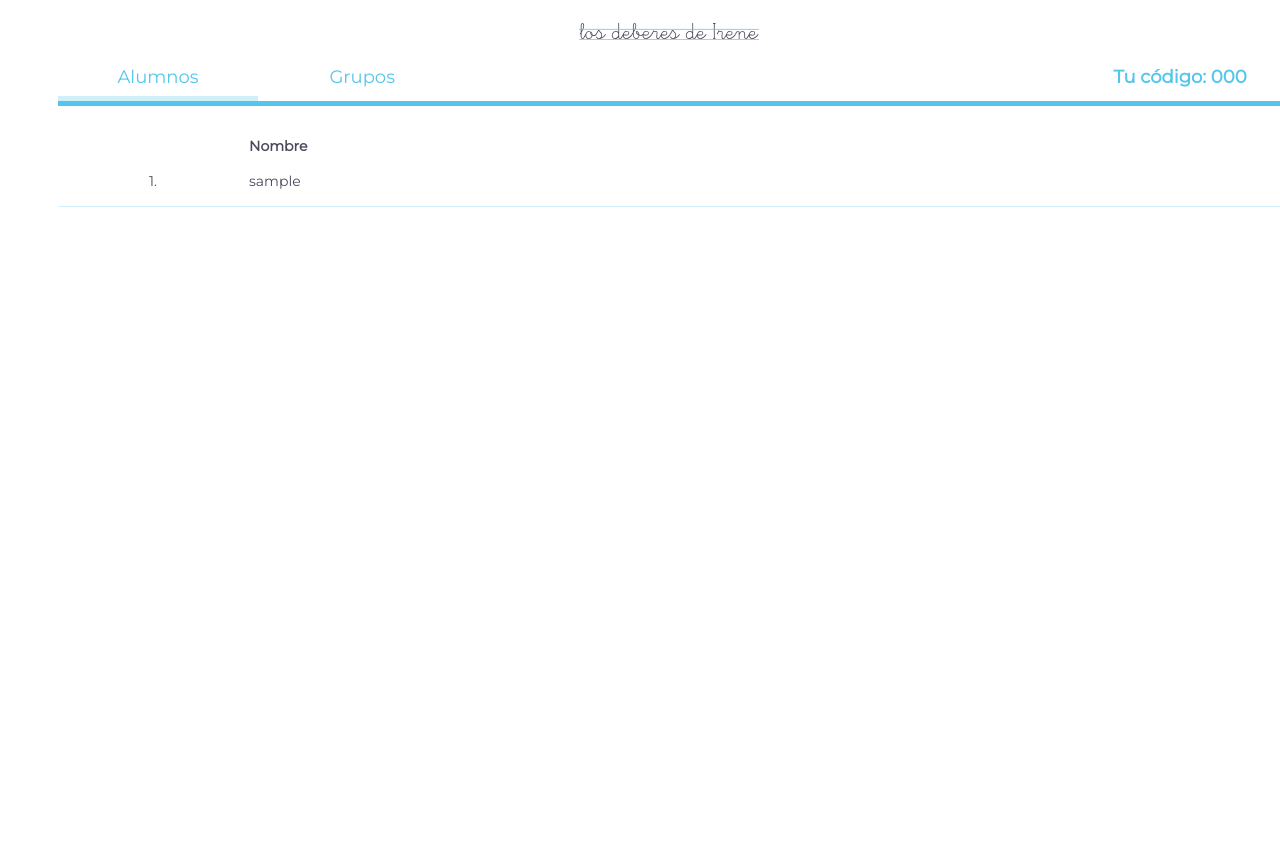
After one commit to pabloalba/losdeberesdeireneweb, a Django app: template los_deberes_de_irene/templates/los_deberes_de_irene/teacher.html in a window 1280 px wide. The commit adds this page. Run offline with Django 3.2, Linux system fonts and the light colour scheme; the template is opened without the code that fills it: most values are stand-ins (such as "Sample title", 1, 10 or a date in 2020).

Commit message:
Teachers and students lists

```diff
--- a/homework/admin.py
+++ b/homework/admin.py
@@ -15,3 +15,4 @@ class PageAdmin(admin.ModelAdmin):
 admin.site.register(PageFolder, PageFolderAdmin)
 admin.site.register(Page, PageAdmin)
 admin.site.register(Label)
+admin.site.register(Profile)
--- a/los_deberes_de_irene/forms.py
+++ b/los_deberes_de_irene/forms.py
@@ -5,6 +5,7 @@ from django.contrib.auth.models import User
 
 class NewUserForm(UserCreationForm):
     email = forms.EmailField(required=True)
+    user_type = forms.CharField(required=True)
 
     class Meta:
         model = User
--- a/los_deberes_de_irene/static/css/browser.css
+++ b/los_deberes_de_irene/static/css/browser.css
@@ -61,3 +61,7 @@
 .page-grid .grid-item.page span a {
   color: #000000;
 }
+
+.code {
+    font-weight: bold;
+}
--- a/los_deberes_de_irene/static/css/home.css
+++ b/los_deberes_de_irene/static/css/home.css
@@ -66,6 +66,15 @@
   width: 100%;
 }
 
+.main-form select {
+  border: none;
+  display: block;
+  font-size: 18px;
+  outline: none;
+  padding: 15px 20px;
+  width: 100%;
+}
+
 .special-button-login {
   background-color: #54C6EB;
   border-radius: 10px;
@@ -75,6 +84,7 @@
   font-weight: 400;
   padding: 10px 17px;
   margin-top: 50px;
+  cursor: pointer;
 }
 
 .special-button-login.register {
--- a/los_deberes_de_irene/static/css/layout.css
+++ b/los_deberes_de_irene/static/css/layout.css
@@ -31,6 +31,10 @@ a {
   background-color: #FFFFFF;
 }
 
+.main-container.students {
+  background: #FFFFFF;
+}
+
 .main-container::before {
   background: url("/static/img/spiral-top.png");
   content: "";
@@ -51,6 +55,13 @@ a {
   width: 58px;
 }
 
+.main-container.students::before {
+    background: #FFFFFF;
+}
+.main-container.students::after {
+    background: #FFFFFF;
+}
+
 .header {
   display: flex;
   flex-direction: row;
@@ -66,10 +77,24 @@ a {
   border-bottom: 5px solid #F2484B;
 }
 
+.header.students {
+  flex-direction: column;
+  align-items: start;
+  height: 101px;
+  border-bottom: 5px solid #54C6EB;
+  margin-left: 62px;
+  margin-right: 62px;
+}
+
 .header-logo {
   height: 17px;
   margin-left: calc(200px - 58px);
   float: left;
+}
+
+.header.students .header-logo{
+  height: 17px;
+  margin: 23px auto 10px;
 }
 
 .header-title {
@@ -85,3 +110,27 @@ a {
   font-size: 25px;
   padding: 10px 15px;
 }
+
+.header.students .tabs-title-container{
+  height: 46px;
+}
+
+.header.students .tabs-title-item {
+  display: inline-block;
+  width: 200px;
+  height: 100%;
+  border-bottom: 5px solid #FFFFFF;
+  text-align: center;
+  color: #54C6EB;
+  font-size: 18px;
+  line-height: 55px;
+}
+
+.header.students .tabs-title-item.selected{
+  border-bottom: 5px solid #D0EFF9;
+}
+
+.header.students .tabs-title-item.code{
+  position: absolute;
+  right:0;
+}
--- a/los_deberes_de_irene/static/css/main.css
+++ b/los_deberes_de_irene/static/css/main.css
@@ -2,3 +2,4 @@
 @import url(layout.css);
 @import url(home.css);
 @import url(browser.css);
+@import url(teacher.css);
--- /dev/null
+++ b/los_deberes_de_irene/static/css/teacher.css
@@ -0,0 +1,28 @@
+.students-grid {
+  width: 100%;
+  text-align: left;
+  border-collapse: collapse;
+  margin-top: 30px;
+  color: #4C485A;
+  font-size: 14px;
+}
+
+.students-grid tr.student{
+  border-bottom: 1px solid #D0EFF9;
+  height: 50px;
+  cursor: pointer;
+}
+
+.students-grid tr.student:hover, .students-grid tr.teacher:hover{
+    background-color: #D0EFF9;
+}
+
+.students-grid tr.teacher{
+  border-bottom: 1px solid #D0EFF9;
+  height: 50px;
+}
+
+.student-number{
+    width: 188px;
+    text-align: center;
+}
--- a/los_deberes_de_irene/templates/los_deberes_de_irene/browser.html
+++ b/los_deberes_de_irene/templates/los_deberes_de_irene/browser.html
@@ -37,7 +37,7 @@
     {% for folder in folders %}
       <div class="grid-item folder">
         <a href="{% url 'browser' folder.id %}"><img src="{{ folder.icon.url }}" /></a>
-        <span><a href="{% url 'browser' folder.id %}">{{ folder.name }}</a><span>
+        <span><a href="{% url 'browser' folder.id %}">{{ folder.name }}</a></span>
       </div>
     {% endfor %}
     {% for page in pages %}
--- /dev/null
+++ b/los_deberes_de_irene/templates/los_deberes_de_irene/teacher.html
@@ -0,0 +1,43 @@
+{% extends "los_deberes_de_irene/base.html" %}
+
+{% load static %}
+
+{% block main-class %}
+  students
+{% endblock %}
+
+{% block content %}
+    <div class="header students">
+      <img class="header-logo" src="{% static 'img/logo-deberes-de-irene.svg' %}" />
+      <div class="tabs-title-container">
+        <div class="tabs-title-item selected">Alumnos</div>
+        <div class="tabs-title-item">Grupos</div>
+        <div class="tabs-title-item code">
+          Tu código: {{ code }}
+        </div>
+      </div>
+
+    </div>
+
+
+
+<table class="students-grid">
+    <tr>
+      <th class="student-number"></th>
+      <th class="student-name">Nombre</th>
+      <th class="student-actions"></th>
+    </tr>
+  {% for student in students_list %}
+    <tr class="student" onclick="document.location='{% url 'browser' student.id %}'">
+      <td class="student-number">
+        {{ forloop.counter }}.
+      </td>
+      <td>
+        {{ student.username }}
+      </td>
+      <td></td>
+    </tr>
+    {% endfor %}
+</table>
+
+{% endblock %}
--- a/los_deberes_de_irene/urls.py
+++ b/los_deberes_de_irene/urls.py
@@ -28,6 +28,8 @@ urlpatterns = [
     url(r"^browser/(?P<folder_id>\d+)", views.BrowserView.as_view(), name='browser'),
     url(r"^browser$", views.BrowserView.as_view(), name='browser'),
     url(r"browser", views.BrowserView.as_view(), name='browser'),
+    url(r"teacher", views.TeacherView.as_view(), name='teacher'),
+    url(r"student", views.StudentView.as_view(), name='student'),
     path('pages/<int:page_id>/labels/', views.LabelView.as_view(), name='labels'),
     path("register", views.register_request, name="register"),
     path("login", views.login_request, name="login")
```
Also changed, not shown: homework/models.py (+25 -0 lines), los_deberes_de_irene/templates/los_deberes_de_irene/home.html (+9 -5 lines), los_deberes_de_irene/templates/los_deberes_de_irene/register.html (+8 -0 lines), los_deberes_de_irene/templates/los_deberes_de_irene/student.html (added, +40 -0 lines), los_deberes_de_irene/views.py (+80 -5 lines), homework/migrations/0006_profile.py (added), los_deberes_de_irene/static/img/user_icon.png (added).
